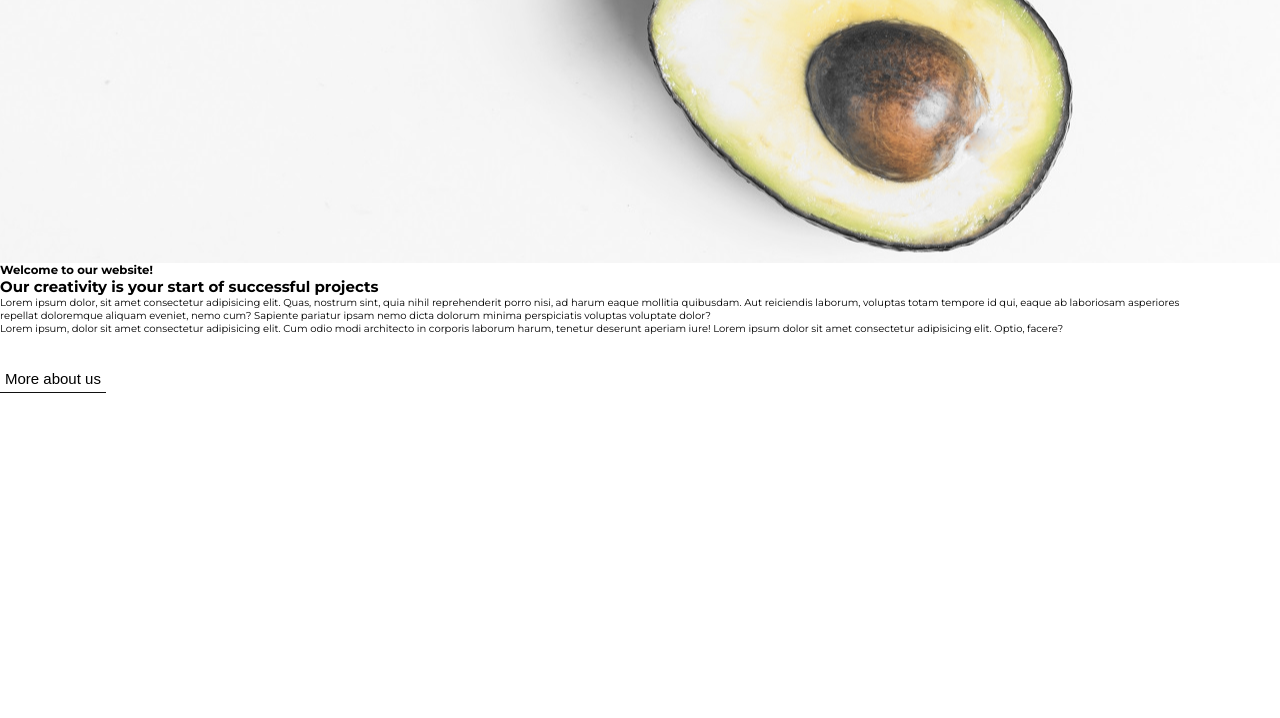
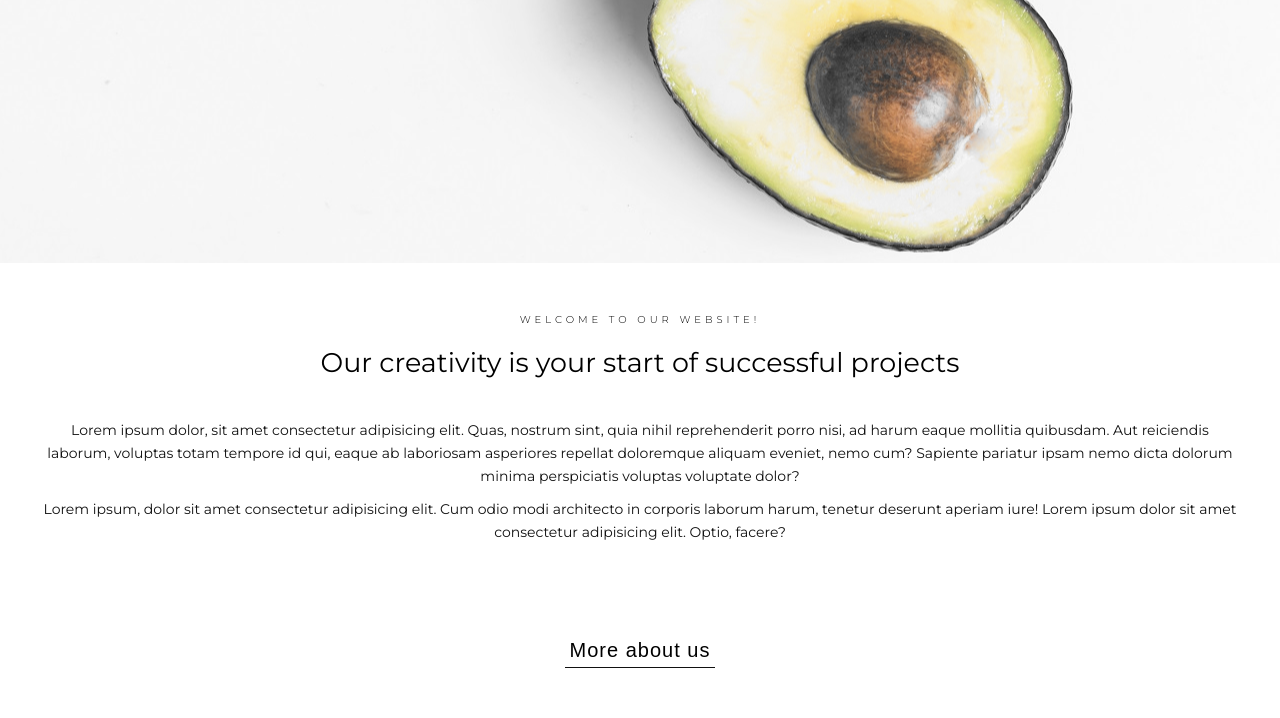
Before and after one commit to szymonKrolikowski/avocadoStudio-webSite, a plain HTML site: page index.html in a window 1280 px wide. Shown: the part 537-1255 px from the top of the page. Before the commit the page ends 930 px from the top, so only its background shows below. Drawn offline with Linux system fonts and the light colour scheme.

Commit message:
Add style to button headingTwo/Three p and aboutUs

```diff
--- a/sass/_medium.sass
+++ b/sass/_medium.sass
@@ -1,4 +1,8 @@
 @media ( min-width: 768px )
+    .button
+        font-size: 2rem
+        margin-top: 8rem
+
     .header
 
         &__headingOne
@@ -7,7 +11,3 @@
         &__headingTwo
             font-size: 2.5rem
             letter-spacing: 1rem
-
-        &__button
-            font-size: 2rem
-            margin-top: 8rem
--- a/sass/main.sass
+++ b/sass/main.sass
@@ -1,7 +1,6 @@
 @import url('https://fonts.googleapis.com/css2?family=Montserrat:wght@200;300;400;500;600;700&family=Questrial&display=swap');
 
 @import "./_colors";
-@import "./_mixin";
 
 *,
 ::after,
@@ -16,10 +15,36 @@ html
     // font-family: 'Questrial', sans-serif
 
 .wrapper
-    @include wrapper
+    max-width: 120rem
 
 .button
-    @include button
+    font-size: 1.5rem
+    padding: 0.5rem
+    background: none
+    border: none
+    border-bottom: 1px solid $black
+    margin-top: 3rem
+    letter-spacing: 0.1rem
+
+.headingThree
+    font-size: 1rem
+    font-weight: 300
+    text-transform: uppercase
+    letter-spacing: 0.4rem
+    margin-bottom: 2rem
+
+.headingTwo
+    font-size: 2.7rem
+    font-weight: 400
+    margin-bottom: 4rem
+
+.paragraph
+    font-size: 1.4rem
+    font-weight: 400
+    color: $black
+    margin-bottom: 1rem
+    line-height: 2.3rem
+
 
 .header
     width: 100vw
@@ -49,6 +74,14 @@ html
         padding: 0.3rem 0.6rem
         margin-top: 3rem
 
+.aboutUs
+    display: flex
+    flex-direction: column
+    justify-content: center
+    align-items: center
+    align-content: center
+    padding: 5rem 2rem
+    text-align: center
 
 
 
```
Also changed, not shown: css/main.css, 1 other file.
